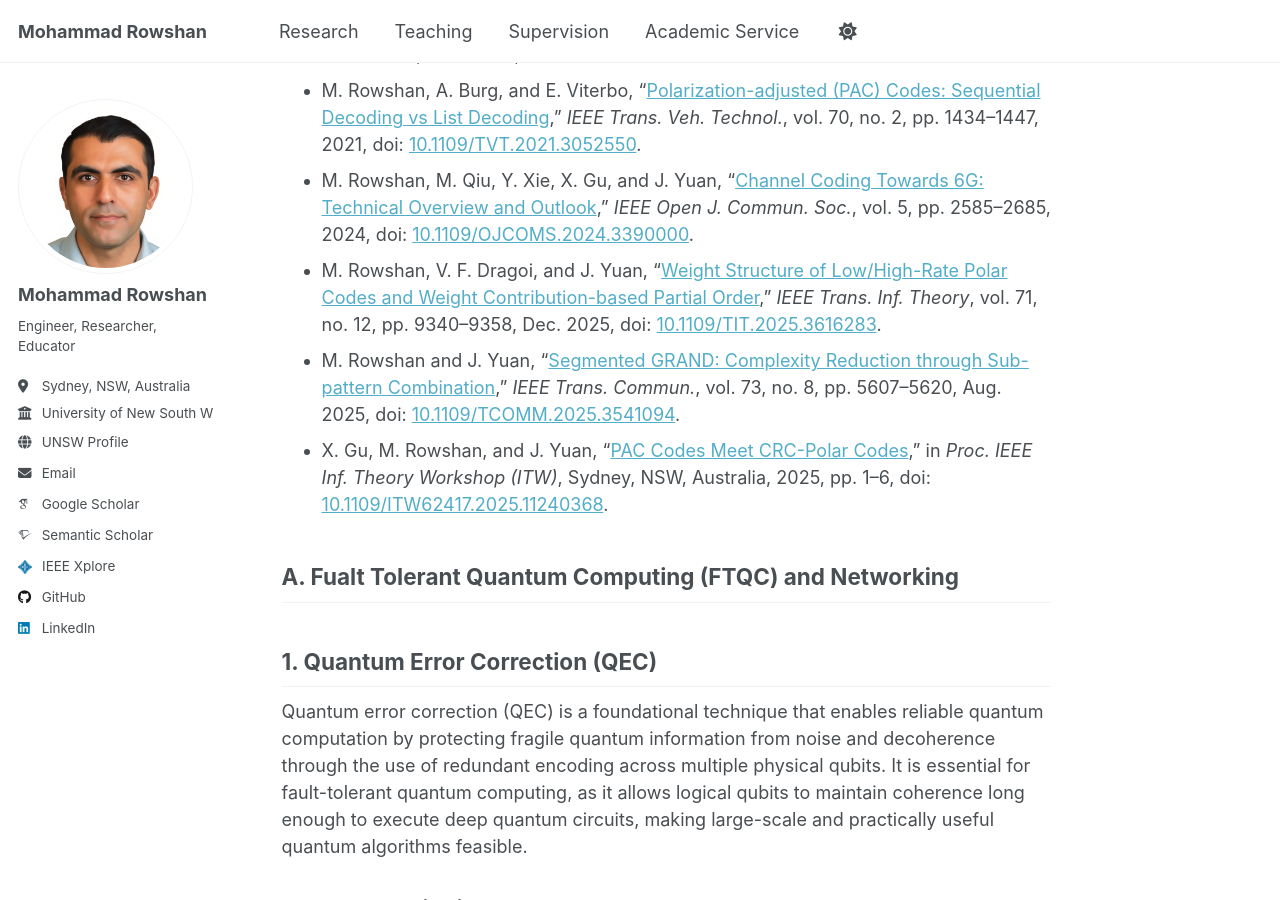
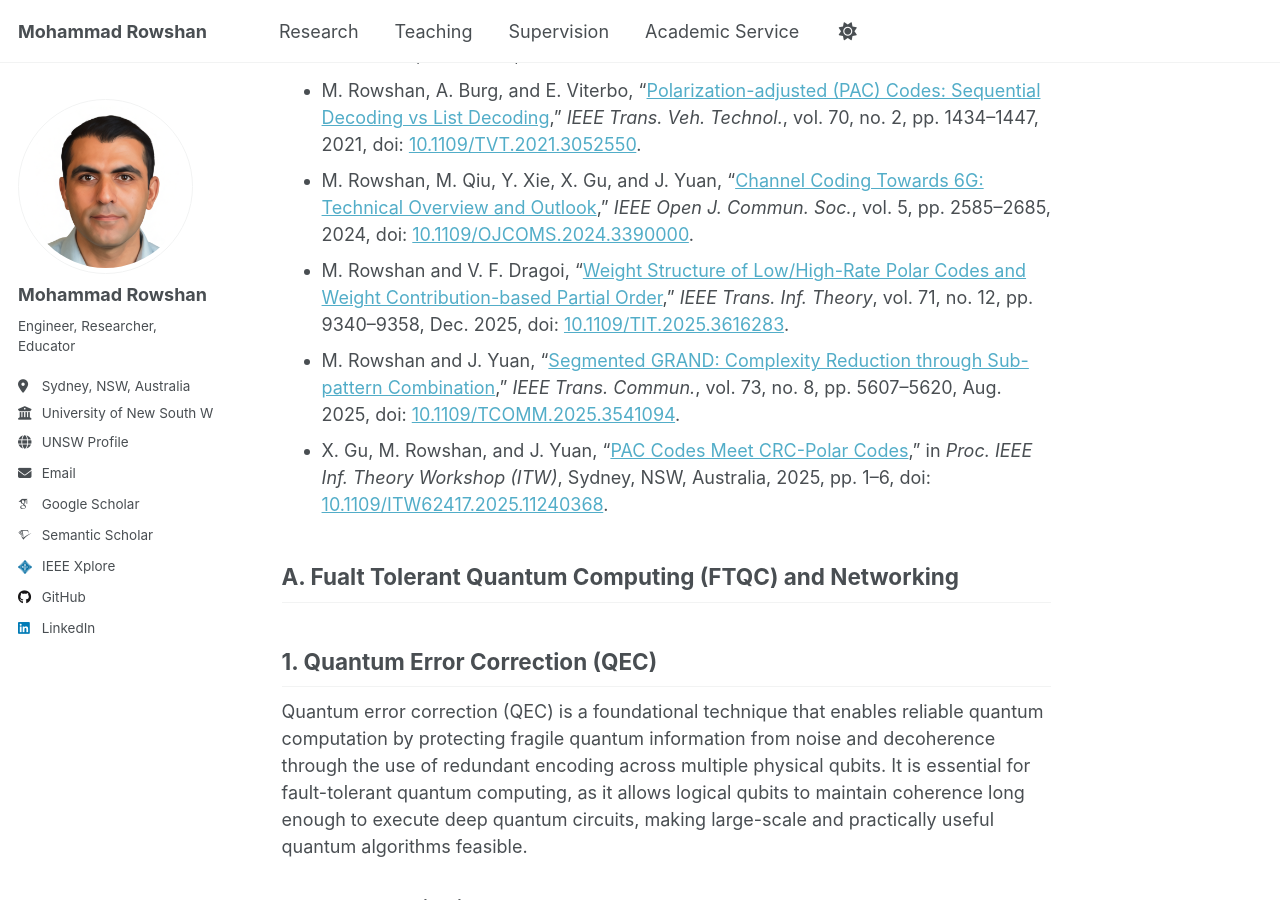
Before and after one commit to mohammad-rowshan/mohammad-rowshan.github.io, a Jekyll site: the page built from _pages/research.md, in a window 1280 px wide and 900 px high, scrolled down 337 px. Built offline with Jekyll 4.4.1, drawn with Linux system fonts in a browser that asks for light colours; some web fonts are replaced; a script that is not in the unit is left out; comment, search, counter and statistics services are not loaded; some of the changed text lies outside the part shown.

Commit message:
Update research.md

```diff
--- a/_pages/research.md
+++ b/_pages/research.md
@@ -18,7 +18,7 @@ For a complete list, please visit my [Google Scholar](https://scholar.google.com
 - M. Rowshan, S. H. Dau, and E. Viterbo, “[On the Formation of Min-weight Codewords of Polar/PAC Codes and Its Applications](https://doi.org/10.1109/TIT.2023.3319015),” *IEEE Trans. Inf. Theory*, vol. 69, no. 12, pp. 7627–7649, Dec. 2023, doi: [10.1109/TIT.2023.3319015](https://doi.org/10.1109/TIT.2023.3319015).
 - M. Rowshan, A. Burg, and E. Viterbo, “[Polarization-adjusted (PAC) Codes: Sequential Decoding vs List Decoding](https://doi.org/10.1109/TVT.2021.3052550),” *IEEE Trans. Veh. Technol.*, vol. 70, no. 2, pp. 1434–1447, 2021, doi: [10.1109/TVT.2021.3052550](https://doi.org/10.1109/TVT.2021.3052550).
 - M. Rowshan, M. Qiu, Y. Xie, X. Gu, and J. Yuan, “[Channel Coding Towards 6G: Technical Overview and Outlook](https://doi.org/10.1109/OJCOMS.2024.3390000),” *IEEE Open J. Commun. Soc.*, vol. 5, pp. 2585–2685, 2024, doi: [10.1109/OJCOMS.2024.3390000](https://doi.org/10.1109/OJCOMS.2024.3390000).
-- M. Rowshan, V. F. Dragoi, and J. Yuan, “[Weight Structure of Low/High-Rate Polar Codes and Weight Contribution-based Partial Order](https://doi.org/10.1109/TIT.2025.3616283),” *IEEE Trans. Inf. Theory*, vol. 71, no. 12, pp. 9340–9358, Dec. 2025, doi: [10.1109/TIT.2025.3616283](https://doi.org/10.1109/TIT.2025.3616283).
+- M. Rowshan and V. F. Dragoi, “[Weight Structure of Low/High-Rate Polar Codes and Weight Contribution-based Partial Order](https://doi.org/10.1109/TIT.2025.3616283),” *IEEE Trans. Inf. Theory*, vol. 71, no. 12, pp. 9340–9358, Dec. 2025, doi: [10.1109/TIT.2025.3616283](https://doi.org/10.1109/TIT.2025.3616283).
 - M. Rowshan and J. Yuan, “[Segmented GRAND: Complexity Reduction through Sub-pattern Combination](https://doi.org/10.1109/TCOMM.2025.3541094),” *IEEE Trans. Commun.*, vol. 73, no. 8, pp. 5607–5620, Aug. 2025, doi: [10.1109/TCOMM.2025.3541094](https://doi.org/10.1109/TCOMM.2025.3541094).
 - X. Gu, M. Rowshan, and J. Yuan, “[PAC Codes Meet CRC-Polar Codes](https://doi.org/10.1109/ITW62417.2025.11240368),” in *Proc. IEEE Inf. Theory Workshop (ITW)*, Sydney, NSW, Australia, 2025, pp. 1–6, doi: [10.1109/ITW62417.2025.11240368](https://doi.org/10.1109/ITW62417.2025.11240368).
 
@@ -92,7 +92,7 @@ Distributed Networked Fault-Tolerant Quantum Computing (FTQC) systems are archit
 
 - M. Rowshan and V. F. Dragoi, “[Generalized Weight Structure of Polar Codes: Selected Template Polynomials](https://arxiv.org/pdf/2601.10362),” to be presented at *2026 IEEE Int. Symp. Inf. Theory (ISIT)*, Guangzhou, China.
 - V. F. Dragoi and M. Rowshan, “[Algebraic Properties of PAC Codes](https://arxiv.org/pdf/2601.10262),” to be presented at *2026 IEEE Int. Symp. Inf. Theory (ISIT)*, Guangzhou, China.
-- M. Rowshan, V. F. Dragoi, and J. Yuan, “[Weight Structure of Low/High-Rate Polar Codes and Weight Contribution-based Partial Order](https://doi.org/10.1109/TIT.2025.3616283),” *IEEE Trans. Inf. Theory*, vol. 71, no. 12, pp. 9340–9358, Dec. 2025, doi: [10.1109/TIT.2025.3616283](https://doi.org/10.1109/TIT.2025.3616283).
+- M. Rowshan and V. F. Dragoi, “[Weight Structure of Low/High-Rate Polar Codes and Weight Contribution-based Partial Order](https://doi.org/10.1109/TIT.2025.3616283),” *IEEE Trans. Inf. Theory*, vol. 71, no. 12, pp. 9340–9358, Dec. 2025, doi: [10.1109/TIT.2025.3616283](https://doi.org/10.1109/TIT.2025.3616283).
 - V. F. Dragoi, M. Rowshan, and J. Yuan, “[On the Closed-form Enumeration of Polar Codes: 1.5d-Weight Codewords](https://doi.org/10.1109/TCOMM.2024.3394749),” *IEEE Trans. Commun.*, vol. 72, no. 10, pp. 5972–5987, Oct. 2024, doi: [10.1109/TCOMM.2024.3394749](https://doi.org/10.1109/TCOMM.2024.3394749).
 - M. Rowshan, S. H. Dau, and E. Viterbo, “[On the Formation of Min-weight Codewords of Polar/PAC Codes and Its Applications](https://doi.org/10.1109/TIT.2023.3319015),” *IEEE Trans. Inf. Theory*, vol. 69, no. 12, pp. 7627–7649, Dec. 2023, doi: [10.1109/TIT.2023.3319015](https://doi.org/10.1109/TIT.2023.3319015).
 - [J10] M. Rowshan and J. Yuan, “[On the Minimum Weight Codewords of PAC Codes: The Impact of Pre-Transformation](https://doi.org/10.1109/JSAIT.2023.3312678),” *IEEE J. Sel. Areas Inf. Theory*, vol. 4, pp. 487–498, 2023, doi: [10.1109/JSAIT.2023.3312678](https://doi.org/10.1109/JSAIT.2023.3312678).
```
